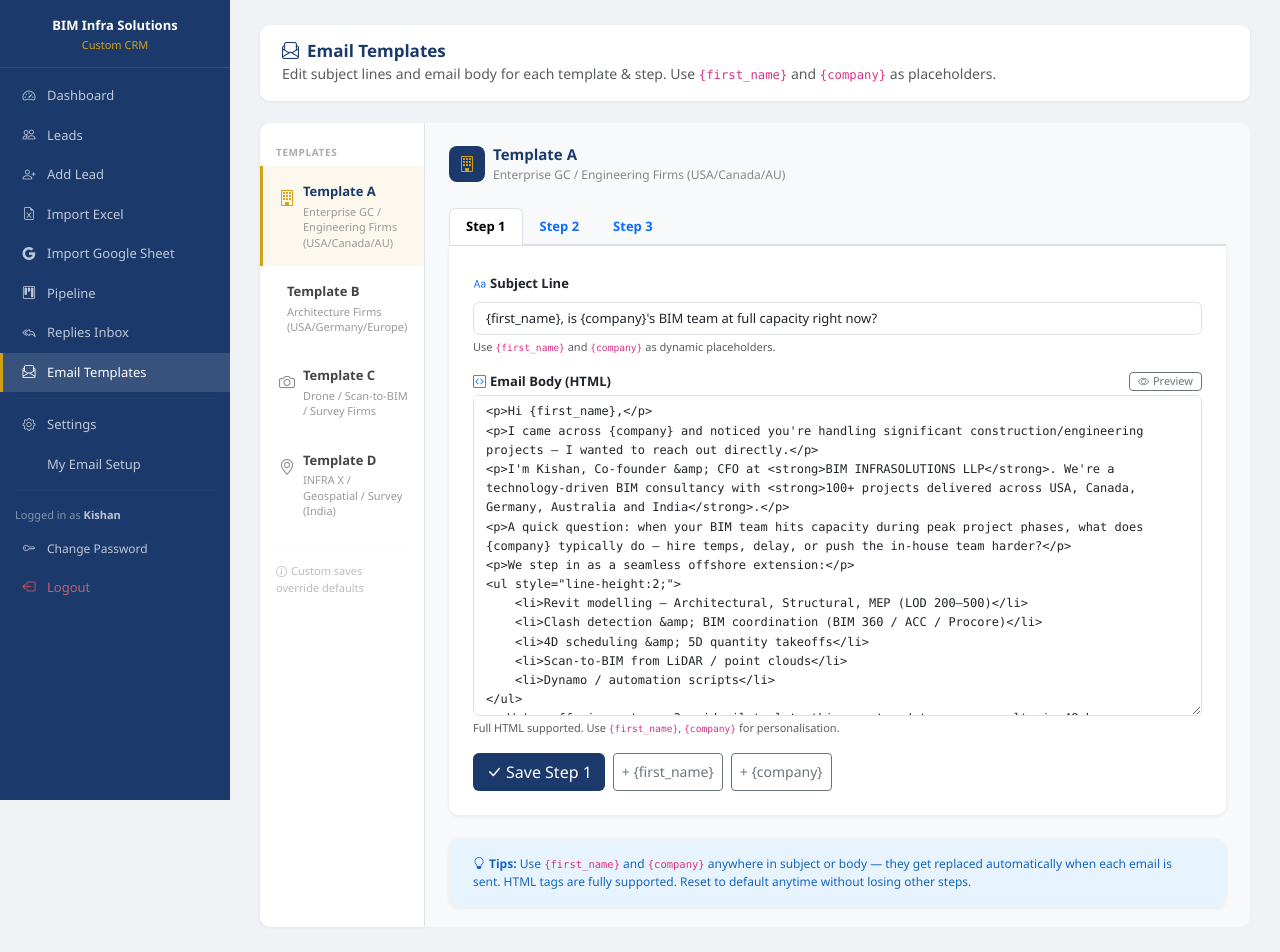
After one commit to bataviakishan9-bit/bim-crm, a Flask app: page /templates in a window 1280 px wide. The commit adds this page. Run offline with Flask 3, Linux system fonts and the light colour scheme; a user stored in the database is signed in; data that the repository does not hold is empty; some libraries are stand-ins or nearby versions.

Commit message:
Add editable email templates sidebar, remove PDF attachments
- Remove PDF portfolio attachment from all sequence emails
- Add email_templates DB table for custom template storage
- Add /templates route with sidebar (A/B/C/D) and per-step editor
- Full HTML editor with live preview, placeholder insertion buttons
- Custom overrides stored in DB, reset to default anytime
- DB-stored templates take priority over built-in defaults

Co-Authored-By: Claude Sonnet 4.6 <noreply@anthropic.com>

```diff
--- a/app.py
+++ b/app.py
@@ -868,6 +868,219 @@ def settings():
                            hunter_key=masked_hkey)
 
 
+TEMPLATE_LABELS = {
+    "A": {"name": "Template A", "desc": "Enterprise GC / Engineering Firms (USA/Canada/AU)", "icon": "bi-building"},
+    "B": {"name": "Template B", "desc": "Architecture Firms (USA/Germany/Europe)",            "icon": "bi-pencil-ruler"},
+    "C": {"name": "Template C", "desc": "Drone / Scan-to-BIM / Survey Firms",                 "icon": "bi-camera"},
+    "D": {"name": "Template D", "desc": "INFRA X / Geospatial / Survey (India)",               "icon": "bi-geo-alt"},
+}
+
+
+@app.route("/templates", methods=["GET"])
+@login_required
+def templates_list():
+    active = request.args.get("t", "A")
+    if active not in TEMPLATE_LABELS:
+        active = "A"
+
+    # Load saved DB templates into lookup: {(key,step): row}
+    saved = db.get_all_email_templates()
+
+    # Build display data: for active template, get subject/body for each step (DB or default)
+    from zoho_mail import get_email_content as _gec
+    steps_display = []
+    for step in range(3):
+        db_row = saved.get((active, step))
+        if db_row:
+            subject = db_row["subject"]
+            body    = db_row["body"]
+            is_custom = True
+        else:
+            # Load from built-in defaults (pass placeholder vars)
+            raw_subj, _ = _gec(active, step, "{first_name}", "{company}")
+            # Get raw body before wrapping — re-derive from zoho_mail internals
+            subject  = raw_subj
+            body     = _get_raw_body(active, step)
+            is_custom = False
+        steps_display.append({"step": step, "subject": subject, "body": body, "is_custom": is_custom})
+
+    return render_template("templates.html",
+                           templates=TEMPLATE_LABELS,
+                           active=active,
+                           steps=steps_display)
+
+
+@app.route("/templates/save", methods=["POST"])
+@login_required
+def save_template():
+    key     = request.form.get("template_key", "A")
+    step    = int(request.form.get("step", 0))
+    subject = request.form.get("subject", "").strip()
+    body    = request.form.get("body", "").strip()
+    if key not in TEMPLATE_LABELS or step not in (0, 1, 2):
+        flash("Invalid template.", "danger")
+        return redirect(url_for("templates_list"))
+    db.save_email_template(key, step, subject, body)
+    flash(f"Template {key} — Step {step+1} saved!", "success")
+    return redirect(url_for("templates_list", t=key))
+
+
+@app.route("/templates/reset", methods=["POST"])
+@login_required
+def reset_template():
+    key  = request.form.get("template_key", "A")
+    step = int(request.form.get("step", 0))
+    conn = db.get_db()
+    c = conn.cursor()
+    c.execute(db._q("DELETE FROM email_templates WHERE template_key=? AND step=?"), (key, step))
+    conn.commit()
+    conn.close()
+    flash(f"Template {key} — Step {step+1} reset to default.", "info")
+    return redirect(url_for("templates_list", t=key))
+
+
+def _get_raw_body(template_key: str, step: int) -> str:
+    """Extract raw (unwrapped) body from built-in zoho_mail templates."""
+    from zoho_mail import (PORTFOLIO_LINK, DRONE_PORTFOLIO_LINK, CALENDLY_LINK,
+                            WEBSITE, PHONE, TITLE, COMPANY_FULL)
+    fn, co = "{first_name}", "{company}"
+    pl = DRONE_PORTFOLIO_LINK if template_key in ("C", "D") else PORTFOLIO_LINK
+
+    A = [
+        f"""<p>Hi {{first_name}},</p>
+<p>I came across {{company}} and noticed you're handling significant construction/engineering projects — I wanted to reach out directly.</p>
+<p>I'm Kishan, Co-founder &amp; CFO at <strong>BIM INFRASOLUTIONS LLP</strong>. We're a technology-driven BIM consultancy with <strong>100+ projects delivered across USA, Canada, Germany, Australia and India</strong>.</p>
+<p>A quick question: when your BIM team hits capacity during peak project phases, what does {{company}} typically do — hire temps, delay, or push the in-house team harder?</p>
+<p>We step in as a seamless offshore extension:</p>
+<ul style="line-height:2;">
+    <li>Revit modelling — Architectural, Structural, MEP (LOD 200–500)</li>
+    <li>Clash detection &amp; BIM coordination (BIM 360 / ACC / Procore)</li>
+    <li>4D scheduling &amp; 5D quantity takeoffs</li>
+    <li>Scan-to-BIM from LiDAR / point clouds</li>
+    <li>Dynamo / automation scripts</li>
+</ul>
+<p>We're offering <strong>3 paid pilot slots this quarter</strong> — results in 48 hours, no long-term commitment.</p>
+<p><a href="{CALENDLY_LINK}" style="background:#1B3A6B;color:#fff;padding:10px 20px;border-radius:5px;text-decoration:none;display:inline-block;margin-top:8px;">Book a 30-Min Call</a></p>""",
+        f"""<p>Hi {{first_name}},</p>
+<p>Following up — wanted to share a project directly relevant to {{company}}.</p>
+<p>We recently completed BIM coordination for a <strong>high-rise in Canada</strong> (6,000 sqmt, LOD 300, full ARCHI + MEPF + Structure) — delivered in under 2 weeks, clash-free.</p>
+<p>We've also done a <strong>110 km floating tunnel for Parsons</strong> with a Dynamo-based automated alignment system that saved weeks of manual rework.</p>
+<p><strong>3 things that set us apart:</strong></p>
+<ul style="line-height:2;">
+    <li>360,000+ hours of BIM work delivered</li>
+    <li>54 million sqmt of assets digitalized</li>
+    <li>Onboarding in 48 hours — we match your Revit templates &amp; standards</li>
+</ul>
+<p><a href="{CALENDLY_LINK}" style="background:#1B3A6B;color:#fff;padding:10px 20px;border-radius:5px;text-decoration:none;display:inline-block;margin-top:8px;">Schedule 30 Minutes</a></p>""",
+        f"""<p>Hi {{first_name}},</p>
+<p>I'll keep this short — this is my last note.</p>
+<p>If BIM outsourcing ever comes up at {{company}} — whether for a single project, a capacity crunch, or an ongoing engagement — I'd love to be your first call.</p>
+<p>We have <strong>2 pilot slots remaining this quarter</strong> — a real project deliverable at a fixed rate, zero risk.</p>
+<p><a href="{CALENDLY_LINK}" style="background:#D4A017;color:#fff;padding:10px 20px;border-radius:5px;text-decoration:none;display:inline-block;margin-top:8px;">Book a Final 30-Min Call</a></p>
+<p>Wishing {{company}} a great quarter ahead.</p>""",
+    ]
+    B = [
+        f"""<p>Hi {{first_name}},</p>
+<p>Architecture firms like {{company}} often deal with Revit workload peaks during design development and CD phases — the in-house team gets stretched thin.</p>
+<p>I'm Kishan, Co-founder &amp; CFO at <strong>BIM INFRASOLUTIONS LLP</strong>. We work as a dedicated BIM extension for architecture firms across USA, Germany, and Europe.</p>
+<p>Recent architecture work:</p>
+<ul style="line-height:2;">
+    <li><strong>Reutlingen City Hall, Germany</strong> — 70,000 sqmt full BIM model</li>
+    <li><strong>Nikko Hotel Düsseldorf</strong> — 40,000 sqmt Scan-to-BIM + coordination</li>
+    <li><strong>Bonn University</strong> — 30,000 sqmt LOD 400 Scan-to-BIM</li>
+    <li>60+ parametric Revit families (LOD 500)</li>
+</ul>
+<p>We work inside your standards — your Revit templates, your sheet naming, your family library.</p>
+<p><strong>Deliverable in 48 hours. Pilot project available this quarter.</strong></p>
+<p><a href="{CALENDLY_LINK}" style="background:#1B3A6B;color:#fff;padding:10px 20px;border-radius:5px;text-decoration:none;display:inline-block;margin-top:8px;">Book a 30-Min Call</a></p>""",
+        f"""<p>Hi {{first_name}},</p>
+<p>Following up — quick specifics on how we've helped firms similar to {{company}}.</p>
+<p><strong>What we handle:</strong></p>
+<ul style="line-height:2;">
+    <li>Revit CD documentation — floor plans, sections, elevations, details</li>
+    <li>Revit family creation (parametric, LOD 300–500)</li>
+    <li>BIM coordination — clash detection across ARCHI, MEPF, Structure</li>
+    <li>As-built to BIM (Scan-to-BIM, LOD 300–400)</li>
+    <li>BIM 360 / ACC project setup and management</li>
+</ul>
+<p>100+ international projects | 54M sqmt digitalized | 360K hours delivered</p>
+<p><a href="{CALENDLY_LINK}" style="background:#1B3A6B;color:#fff;padding:10px 20px;border-radius:5px;text-decoration:none;display:inline-block;margin-top:8px;">Let's Talk — 30 Min Call</a></p>""",
+        f"""<p>Hi {{first_name}},</p>
+<p>Last note — I won't keep following up after this.</p>
+<p>If {{company}} ever needs BIM/Revit support — CD crunch, Scan-to-BIM, or coordination capacity — we're ready within 48 hours.</p>
+<p>Pilot offer: <strong>one real project deliverable at a fixed rate</strong>, only continue if satisfied.</p>
+<p><a href="{CALENDLY_LINK}" style="background:#D4A017;color:#fff;padding:10px 20px;border-radius:5px;text-decoration:none;display:inline-block;margin-top:8px;">Book a Call Anytime</a></p>
+<p>Best of luck with your current projects, {{first_name}}.</p>""",
+    ]
+    C = [
+        f"""<p>Hi {{first_name}},</p>
+<p>If {{company}} works with drone surveys, LiDAR scans, or point cloud data — we convert raw scan data into accurate, fully coordinated BIM models.</p>
+<p>Recent Scan-to-BIM projects:</p>
+<ul style="line-height:2;">
+    <li><strong>Rochsburg Castle, Germany</strong> — 40,000 sqmt heritage, LOD 300</li>
+    <li><strong>Kampnagel Hamburg</strong> — 100,000 sqmt industrial renovation</li>
+    <li><strong>Bonn University</strong> — 30,000 sqmt, LOD 400</li>
+    <li><strong>Autobahn Viaduct</strong> — 500m historic bridge</li>
+    <li><strong>Nikko Hotel Düsseldorf</strong> — 40,000 sqmt full renovation</li>
+</ul>
+<p>Delivery: raw point cloud to finished Revit model in <strong>3–5 business days</strong>.</p>
+<p><strong>Paid pilot:</strong> send a sample scan, we deliver a BIM model. Pay only if satisfied.</p>
+<p><a href="{CALENDLY_LINK}" style="background:#1B3A6B;color:#fff;padding:10px 20px;border-radius:5px;text-decoration:none;display:inline-block;margin-top:8px;">Book a 30-Min Demo Call</a></p>""",
+        f"""<p>Hi {{first_name}},</p>
+<p>Quick follow-up — our standard Scan-to-BIM workflow for {{company}}'s projects:</p>
+<ol style="line-height:2;">
+    <li><strong>Receive</strong> — point cloud / E57 / RCP / drone data</li>
+    <li><strong>Register &amp; clean</strong> — align scans, remove noise</li>
+    <li><strong>Model</strong> — Revit model to your LOD (200–500)</li>
+    <li><strong>QC &amp; deliver</strong> — clash-free, your naming convention</li>
+</ol>
+<p>Turnaround: <strong>3–5 business days</strong>. We've digitalized <strong>54 million sqmt</strong> globally.</p>
+<p>Happy to do a <strong>free test conversion</strong> on a small sample scan.</p>
+<p><a href="{CALENDLY_LINK}" style="background:#1B3A6B;color:#fff;padding:10px 20px;border-radius:5px;text-decoration:none;display:inline-block;margin-top:8px;">Schedule 30 Minutes</a></p>""",
+        f"""<p>Hi {{first_name}},</p>
+<p>This is my last follow-up. If {{company}} has any scan data needing BIM conversion, or upcoming survey projects needing BIM deliverables, we'd love to be your partner.</p>
+<p><strong>Paid pilot, fixed price, satisfaction guaranteed. No lock-in.</strong></p>
+<p><a href="{CALENDLY_LINK}" style="background:#D4A017;color:#fff;padding:10px 20px;border-radius:5px;text-decoration:none;display:inline-block;margin-top:8px;">One Last Call — 30 Min</a></p>
+<p>Wishing {{company}} great projects ahead.</p>""",
+    ]
+    D = [
+        f"""<p>Hi {{first_name}},</p>
+<p>{{company}}'s geospatial/survey work aligns closely with <strong>INFRA X</strong> — our site intelligence platform for large infrastructure projects.</p>
+<p><strong>Key capabilities:</strong></p>
+<ul style="line-height:2;">
+    <li><strong>Compare View</strong> — planned design vs. actual site condition, week by week</li>
+    <li><strong>One-desk monitoring</strong> — all sites, all zones, all teams on one dashboard</li>
+    <li><strong>Resource tracking</strong> — manpower, machinery, materials automatically logged</li>
+    <li><strong>Automated reports</strong> — volume calculations, milestone %, deviation alerts</li>
+    <li><strong>As-built documentation</strong> — orthomosaic maps, point clouds, 3D models</li>
+</ul>
+<p>Currently <strong>live at Khavada</strong> for <strong>Kalpataru Projects</strong> and <strong>Hitachi Energy India</strong>.</p>
+<p><a href="{CALENDLY_LINK}" style="background:#1B3A6B;color:#fff;padding:10px 20px;border-radius:5px;text-decoration:none;display:inline-block;">Book a 30-Min Call</a></p>""",
+        f"""<p>Hi {{first_name}},</p>
+<p>Following up on INFRA X — here's what's running live at <strong>Khavada</strong> for Kalpataru and Hitachi Energy:</p>
+<ul style="line-height:2;">
+    <li>Compare View — any date, planned vs actual</li>
+    <li>One-desk monitoring — 500+ acres, one screen, updated weekly</li>
+    <li>Resource allocation — equipment, labour zones, materials tracked</li>
+    <li>Deviation alerts — flags issues before weekly review</li>
+    <li>Auto-generated client reports — every Monday morning</li>
+</ul>
+<p>For {{company}}, INFRA X adds the intelligence layer on top of your geospatial capability.</p>
+<p>We have <strong>3 partnership slots open</strong> with Survey of India empanelled firms this quarter.</p>
+<p><a href="{CALENDLY_LINK}" style="background:#1B3A6B;color:#fff;padding:10px 20px;border-radius:5px;text-decoration:none;display:inline-block;">Schedule a 30-Min Demo</a></p>""",
+        f"""<p>Hi {{first_name}},</p>
+<p>Last note — brief.</p>
+<p>If {{company}} works on large infrastructure or renewable energy sites where clients struggle with ground progress visibility — <strong>INFRA X solves exactly that</strong>.</p>
+<p>One dashboard. Compare view. Resource allocation. Automated reports. Live at Khavada with Kalpataru and Hitachi Energy — a working, deployed solution.</p>
+<p>Open to partnership, white-label, or referral — whatever works for {{company}}.</p>
+<p><a href="{CALENDLY_LINK}" style="background:#D4A017;color:#fff;padding:10px 20px;border-radius:5px;text-decoration:none;display:inline-block;">One Final Call — 30 Min</a></p>
+<p>Wishing {{company}} great projects ahead.</p>""",
+    ]
+    mapping = {"A": A, "B": B, "C": C, "D": D}
+    steps = mapping.get(template_key, A)
+    return steps[step] if step < len(steps) else ""
+
+
 @app.route("/my-settings", methods=["GET", "POST"])
 @login_required
 def my_settings():
--- a/templates/base.html
+++ b/templates/base.html
@@ -113,6 +113,9 @@
     <a href="/replies" class="nav-link {% if '/replies' in request.path %}active{% endif %}">
       <i class="bi bi-reply-all"></i> Replies Inbox
     </a>
+    <a href="/templates" class="nav-link {% if '/templates' in request.path %}active{% endif %}">
+      <i class="bi bi-envelope-paper"></i> Email Templates
+    </a>
     <hr>
     <a href="/settings" class="nav-link {% if request.path == '/settings' %}active{% endif %}">
       <i class="bi bi-gear"></i> Settings
--- /dev/null
+++ b/templates/templates.html
@@ -0,0 +1,211 @@
+{% extends "base.html" %}
+{% block content %}
+
+<div class="page-header">
+  <div>
+    <h4><i class="bi bi-envelope-paper me-2"></i>Email Templates</h4>
+    <small class="text-muted">Edit subject lines and email body for each template &amp; step. Use <code>{first_name}</code> and <code>{company}</code> as placeholders.</small>
+  </div>
+</div>
+
+<div class="row g-0" style="min-height:80vh;">
+
+  <!-- ── LEFT SIDEBAR ── -->
+  <div class="col-md-3 col-lg-2" style="border-right:1px solid #e5e7eb;">
+    <div style="background:#fff;border-radius:10px 0 0 10px;padding:12px 0;box-shadow:0 1px 4px rgba(0,0,0,0.06);min-height:100%;">
+      <div style="padding:10px 16px 6px;font-size:10px;font-weight:700;color:#aaa;text-transform:uppercase;letter-spacing:0.6px;">Templates</div>
+      {% for key, info in templates.items() %}
+      <a href="/templates?t={{ key }}"
+         class="d-flex align-items-start gap-2 px-3 py-3 text-decoration-none"
+         style="border-left:3px solid {{ '#D4A017' if active == key else 'transparent' }};
+                background:{{ 'rgba(212,160,23,0.07)' if active == key else 'transparent' }};
+                transition:background 0.15s;">
+        <i class="bi {{ info.icon }} mt-1"
+           style="font-size:16px;color:{{ '#D4A017' if active == key else '#888' }};flex-shrink:0;"></i>
+        <div>
+          <div style="font-size:13px;font-weight:{{ '700' if active == key else '600' }};color:{{ '#1B3A6B' if active == key else '#444' }};">
+            {{ info.name }}
+          </div>
+          <div style="font-size:11px;color:#999;line-height:1.4;margin-top:2px;">{{ info.desc }}</div>
+        </div>
+      </a>
+      {% endfor %}
+
+      <hr style="margin:10px 12px;border-color:#eee;">
+      <div style="padding:8px 16px;font-size:11px;color:#bbb;">
+        <i class="bi bi-info-circle me-1"></i>Custom saves override defaults
+      </div>
+    </div>
+  </div>
+
+  <!-- ── MAIN CONTENT ── -->
+  <div class="col-md-9 col-lg-10" style="background:#f8f9fa;padding:20px 24px;border-radius:0 10px 10px 0;">
+
+    <div class="d-flex align-items-center gap-2 mb-4">
+      <div style="width:36px;height:36px;border-radius:8px;background:#1B3A6B;display:flex;align-items:center;justify-content:center;">
+        <i class="bi {{ templates[active].icon }}" style="color:#D4A017;font-size:16px;"></i>
+      </div>
+      <div>
+        <div style="font-weight:700;font-size:15px;color:#1B3A6B;">{{ templates[active].name }}</div>
+        <div style="font-size:12px;color:#888;">{{ templates[active].desc }}</div>
+      </div>
+      {% if steps | selectattr('is_custom') | list | length > 0 %}
+      <span class="badge ms-2" style="background:#e8f5e9;color:#1b5e20;font-size:11px;">
+        <i class="bi bi-check-circle me-1"></i>{{ steps | selectattr('is_custom') | list | length }} custom step(s)
+      </span>
+      {% endif %}
+    </div>
+
+    <!-- Tabs for steps -->
+    <ul class="nav nav-tabs mb-0" style="border-bottom:2px solid #dee2e6;">
+      {% for s in steps %}
+      <li class="nav-item">
+        <button class="nav-link {% if loop.first %}active{% endif %} position-relative"
+                data-bs-toggle="tab" data-bs-target="#step{{ s.step }}"
+                style="font-size:13px;font-weight:600;">
+          Step {{ s.step + 1 }}
+          {% if s.is_custom %}
+          <span class="position-absolute top-0 start-100 translate-middle badge rounded-pill"
+                style="background:#D4A017;font-size:9px;padding:2px 5px;">✎</span>
+          {% endif %}
+        </button>
+      </li>
+      {% endfor %}
+    </ul>
+
+    <div class="tab-content">
+      {% for s in steps %}
+      <div class="tab-pane fade {% if loop.first %}show active{% endif %}" id="step{{ s.step }}">
+        <div class="card mt-0" style="border-radius:0 0 10px 10px;border-top:none;">
+          <div class="card-body p-4">
+
+            {% if s.is_custom %}
+            <div class="alert alert-warning py-2 px-3 mb-3 d-flex align-items-center gap-2" style="font-size:12px;">
+              <i class="bi bi-pencil-fill"></i>
+              <span>This step has a <strong>custom override</strong> saved in the database.</span>
+              <form method="POST" action="/templates/reset" class="ms-auto mb-0">
+                <input type="hidden" name="template_key" value="{{ active }}">
+                <input type="hidden" name="step" value="{{ s.step }}">
+                <button type="submit" class="btn btn-sm btn-outline-secondary py-0 px-2" style="font-size:11px;"
+                        onclick="return confirm('Reset to default template?')">
+                  <i class="bi bi-arrow-counterclockwise me-1"></i>Reset to Default
+                </button>
+              </form>
+            </div>
+            {% endif %}
+
+            <form method="POST" action="/templates/save">
+              <input type="hidden" name="template_key" value="{{ active }}">
+              <input type="hidden" name="step" value="{{ s.step }}">
+
+              <!-- Subject -->
+              <div class="mb-3">
+                <label class="form-label fw-semibold" style="font-size:13px;">
+                  <i class="bi bi-type me-1 text-primary"></i>Subject Line
+                </label>
+                <input type="text" name="subject" class="form-control"
+                       value="{{ s.subject }}" required
+                       style="font-size:13px;">
+                <div class="form-text" style="font-size:11px;">
+                  Use <code>{first_name}</code> and <code>{company}</code> as dynamic placeholders.
+                </div>
+              </div>
+
+              <!-- Body -->
+              <div class="mb-3">
+                <div class="d-flex justify-content-between align-items-center mb-1">
+                  <label class="form-label fw-semibold mb-0" style="font-size:13px;">
+                    <i class="bi bi-code-square me-1 text-primary"></i>Email Body (HTML)
+                  </label>
+                  <div class="d-flex gap-2">
+                    <button type="button" class="btn btn-sm btn-outline-secondary py-0 px-2"
+                            style="font-size:11px;" onclick="togglePreview({{ s.step }})">
+                      <i class="bi bi-eye me-1"></i>Preview
+                    </button>
+                  </div>
+                </div>
+                <textarea name="body" id="body_{{ s.step }}" rows="16"
+                          class="form-control font-monospace"
+                          style="font-size:12px;line-height:1.6;resize:vertical;">{{ s.body }}</textarea>
+                <div class="form-text" style="font-size:11px;">
+                  Full HTML supported. Use <code>{first_name}</code>, <code>{company}</code> for personalisation.
+                </div>
+              </div>
+
+              <!-- Preview Panel -->
+              <div id="preview_{{ s.step }}" class="mb-3 d-none">
+                <div class="d-flex justify-content-between align-items-center mb-1">
+                  <label class="form-label fw-semibold mb-0" style="font-size:13px;">
+                    <i class="bi bi-eye me-1"></i>Preview (placeholders replaced)
+                  </label>
+                  <button type="button" class="btn btn-sm btn-outline-secondary py-0 px-2"
+                          style="font-size:11px;" onclick="togglePreview({{ s.step }})">
+                    <i class="bi bi-x me-1"></i>Close
+                  </button>
+                </div>
+                <div id="preview_frame_{{ s.step }}"
+                     style="border:1px solid #dee2e6;border-radius:6px;padding:20px;background:#fff;font-family:'Segoe UI',Arial,sans-serif;font-size:14px;line-height:1.8;max-height:400px;overflow-y:auto;">
+                </div>
+              </div>
+
+              <div class="d-flex gap-2">
+                <button type="submit" class="btn btn-bim">
+                  <i class="bi bi-check-lg me-1"></i>Save Step {{ s.step + 1 }}
+                </button>
+                <button type="button" class="btn btn-outline-secondary btn-sm"
+                        onclick="insertPlaceholder('body_{{ s.step }}', '{first_name}')">
+                  + {first_name}
+                </button>
+                <button type="button" class="btn btn-outline-secondary btn-sm"
+                        onclick="insertPlaceholder('body_{{ s.step }}', '{company}')">
+                  + {company}
+                </button>
+              </div>
+            </form>
+
+          </div>
+        </div>
+      </div>
+      {% endfor %}
+    </div>
+
+    <!-- Help card -->
+    <div class="card mt-4 border-0" style="background:#e8f4fd;">
+      <div class="card-body py-3 px-4" style="font-size:12px;color:#1565c0;">
+        <strong><i class="bi bi-lightbulb me-1"></i>Tips:</strong>
+        Use <code>{first_name}</code> and <code>{company}</code> anywhere in subject or body — they get replaced automatically when each email is sent.
+        HTML tags are fully supported. Reset to default anytime without losing other steps.
+      </div>
+    </div>
+
+  </div>
+</div>
+
+<script>
+function togglePreview(step) {
+  const panel = document.getElementById('preview_' + step);
+  const frame = document.getElementById('preview_frame_' + step);
+  const textarea = document.getElementById('body_' + step);
+  if (panel.classList.contains('d-none')) {
+    // Replace placeholders for visual preview
+    let html = textarea.value
+      .replace(/\{first_name\}/g, '<span style="background:#fff3cd;padding:0 2px;border-radius:2px;">Alex</span>')
+      .replace(/\{company\}/g, '<span style="background:#d1ecf1;padding:0 2px;border-radius:2px;">Acme Corp</span>');
+    frame.innerHTML = html;
+    panel.classList.remove('d-none');
+  } else {
+    panel.classList.add('d-none');
+  }
+}
+
+function insertPlaceholder(textareaId, placeholder) {
+  const ta = document.getElementById(textareaId);
+  const start = ta.selectionStart;
+  const end   = ta.selectionEnd;
+  ta.value = ta.value.substring(0, start) + placeholder + ta.value.substring(end);
+  ta.selectionStart = ta.selectionEnd = start + placeholder.length;
+  ta.focus();
+}
+</script>
+
+{% endblock %}
```
Also changed, not shown: database.py (+61 -0 lines), zoho_mail.py (+10 -5 lines).
